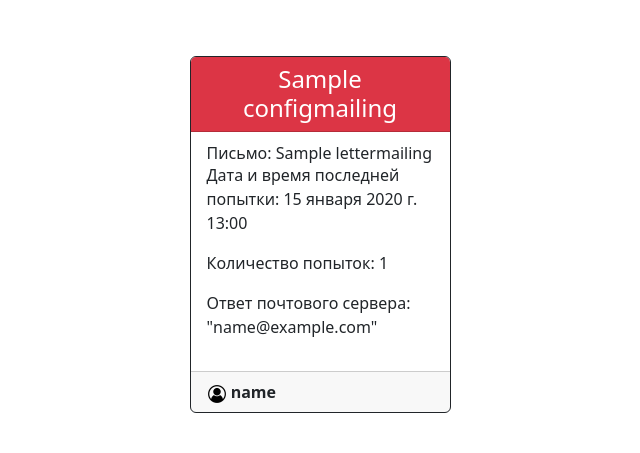
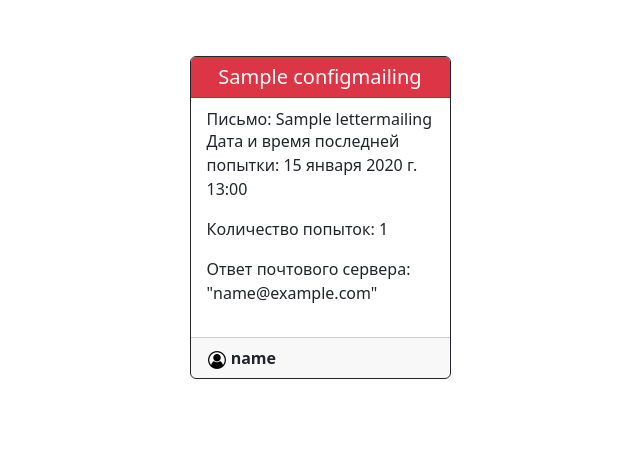
Before and after one commit to VDexpert/vdchimp, a Django app: page /mail-server-responds/ in a window 1280 px wide. Shown: the part 66-519 px from the top of the page, without its empty margins (320-960 px from the left). Run offline with Django 4.2, Linux system fonts and the light colour scheme; a user stored in the database is signed in; tables that the repository leaves empty hold one stand-in row (values such as "Sample post"); some libraries are stand-ins or nearby versions.

Commit message:
html fixes

```diff
--- a/sender/templates/sender/try_list.html
+++ b/sender/templates/sender/try_list.html
@@ -29,7 +29,7 @@
         <div class="col-12 mx-2 my-2">
             <div class="card border-dark h-100">
                 <div class="card-header text-center bg-{% if object.mail_server_respond == 'Письмо успешно отправлено' %}warning{% else %}danger{% endif %}">
-                    <h4 class="my-0 font-weight-normal {% if object.mail_server_respond == 'Письмо успешно отправлено' %}dark{% else %}text-white{% endif %}">{{ object.mailing.title }}</h4>
+                    <h5 class="my-0 font-weight-normal {% if object.mail_server_respond == 'Письмо успешно отправлено' %}dark{% else %}text-white{% endif %}">{{ object.mailing.title }}</h5>
                 </div>
                 <div class="card-body">
                     <h6 class="card-subtitle">Письмо: {{ object.letter.title }}</h6>
```
